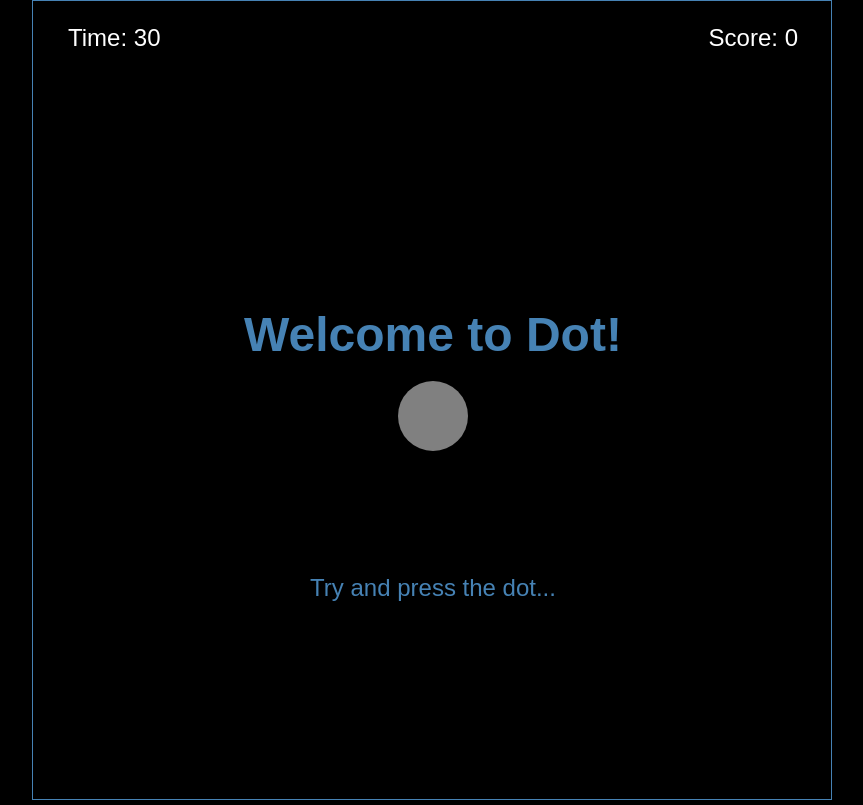
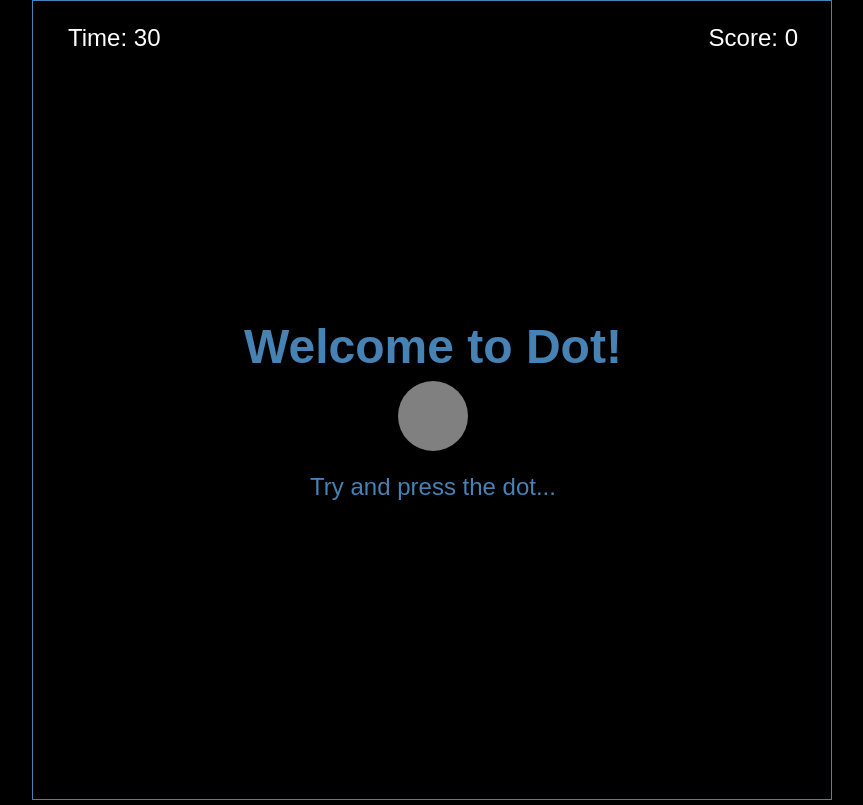
Before and after one commit to markersniffen/dot, a plain HTML site: page index.html in a window 1280 px wide. Shown: the whole page, without its empty margins (208-1071 px from the left). Drawn offline with nearby package versions, Linux system fonts and the light colour scheme.

Commit message:
more changes

```diff
--- a/index.js
+++ b/index.js
@@ -15,9 +15,13 @@ let score = 0;
 const resetTime = 30;
 let time = 30;
 let status = 'ready';
+rad = innerHeight * .05;
 
 const t8 = d3.transition()
   .duration(800)
+
+  const t1 = d3.transition()
+  .duration(100)
 
 timeScale = d3.scaleLinear().domain([0, 30]).range([30, 0])
 
@@ -51,34 +55,28 @@ function render() {
    .style('font-weight', 'bold')
    .style('fill-opacity', 0)
    .attr('x', width/2)
-   .attr('y', innerHeight * .5 + 40)
+   .attr('y', innerHeight * .5 + padTop)
    .call(enter => enter
 
    .transition(t8)
    .attr('x', width/2)
-   .attr('y', innerHeight * .5)
+   .attr('y', innerHeight * .5 + padTop - 70)
    .style('fill-opacity', 1)
    ),
    update => update
     .text('Again...?')
     .style('fill-opacity', 0)
     .attr('x', width/2)
-    .attr('y', innerHeight * .5 + 40)
+    .attr('y', height * .5)
     .call(update => update
     .transition(t8)
     .attr('x', width/2)
-    .attr('y', innerHeight * .5)
+    .attr('y', height * .5 - 60)
     .style('fill-opacity', 1)
     .style('fill', 'steelblue')
     )
    )
 
-
-  //  if (status === 'ready') {
-  //    message2.text("DOT")
-  //  } else {
-  //    message2.text('');
-  //  }
 
   message = svg.selectAll('.message').data([null])
   .join('text')
@@ -87,10 +85,10 @@ function render() {
   .style('fill', 'steelBlue')
   .style('fill-opacity', 0)
   .attr('x', width/2)
-  .attr('y', innerHeight * .85 - 40)
+  .attr('y', innerHeight * .5 + padTop)
   .transition(t8)
   .attr('x', width/2)
-  .attr('y', innerHeight * .85)
+  .attr('y', innerHeight * .5 + padTop + 70)
   .style('fill-opacity', 1)
 
 
@@ -119,7 +117,7 @@ function render() {
         .call(
           enter => enter
           .transition(t8)
-          .attr('r', innerHeight*.05)
+          .attr('r', rad)
           .style('fill-opacity', 1)
           .style('fill', 'grey')
           )
@@ -129,6 +127,8 @@ function render() {
           .attr('cy', innerHeight/2)
           .style('fill', 'steelblue')
         )
+
+
 
     svg.selectAll('.score').data([score])
       .join('text')
@@ -160,8 +160,8 @@ function clickMe(iw, ih) {
     .style('fill', 'grey')
 
     d3.selectAll('.message2')
-    .transition().duration(250)
-    .attr('y', innerHeight * .5 - 40)
+    .transition().duration(500)
+    .attr('y', innerHeight * .5 + padTop)
     .style('fill-opacity', 0)
 
 
@@ -205,11 +205,10 @@ if (status === 'ready') {
     .text(`Final score: ${score}`);
 
     d3.selectAll('.message2')
-    .attr('y', innerHeight * .5 + 40)
+    .attr('y', innerHeight * .5 + padTop - 90)
     .transition(t8)
-    .attr('y', innerHeight * .5)
+    .attr('y', innerHeight * .5 + padTop - 70)
     .style('fill', '#e63737')
-
     .text(`GAME OVER`);
 
     d3.selectAll('.circle')
@@ -224,6 +223,7 @@ if (status === 'ready') {
 
 }
 
+
 render();
 
 setInterval(timer, 10);
--- a/styles.css
+++ b/styles.css
@@ -28,6 +28,11 @@ body {
 
 .message {
   text-anchor: middle;
+  alignment-baseline: central;
+}
+
+.message2 {
+  alignment-baseline: central;
 }
 
 #box {
```
